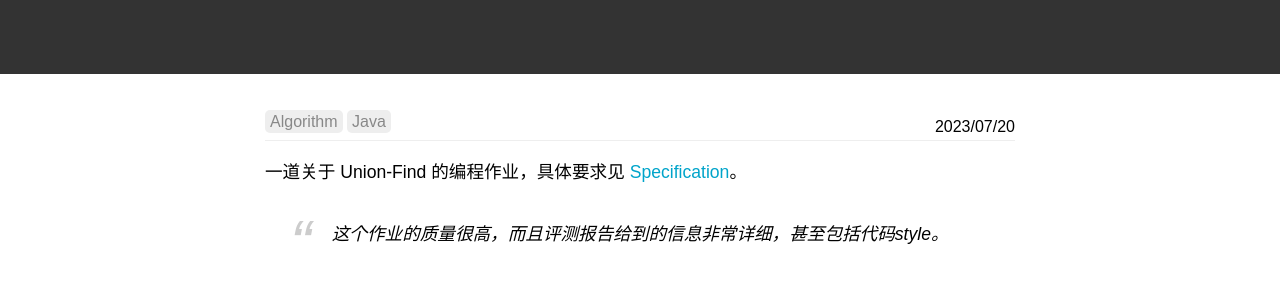
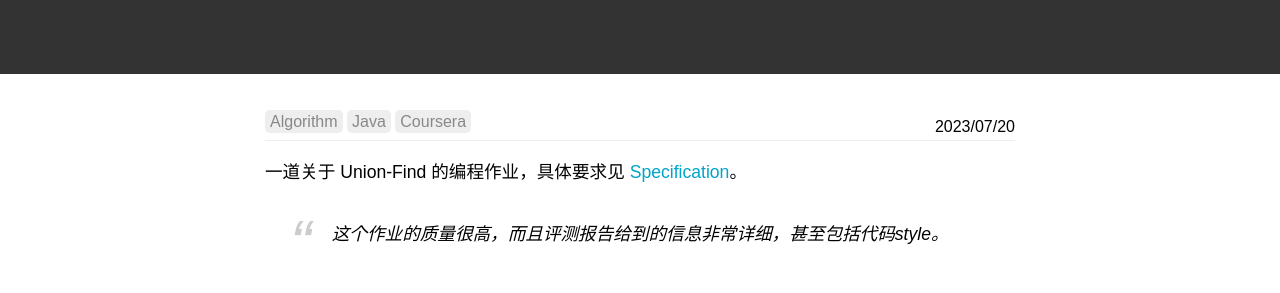
Before and after one commit to pandacase/pandacase.github.io, a Jekyll site: the page built from _posts/2023-07-20-algorithmWeek1.md, in a window 1280 px wide and 900 px high, scrolled down 679 px. Shown: the part 147-440 px from the top of the window. Built offline with Jekyll 4.4.1, drawn with Linux system fonts in a browser that asks for light colours; nearby versions of some CDN libraries; some web fonts are replaced; comment, search, counter and statistics services are not loaded; a style sheet for code colours, icons or effects is not loaded.

Commit message:
Update 2023-07-20-algorithmWeek1.md

```diff
--- a/_posts/2023-07-20-algorithmWeek1.md
+++ b/_posts/2023-07-20-algorithmWeek1.md
@@ -5,6 +5,7 @@ description: 解题思路记录
 categories:
   - algorithm
   - java
+  - coursera
 image:
 ---
 
```
